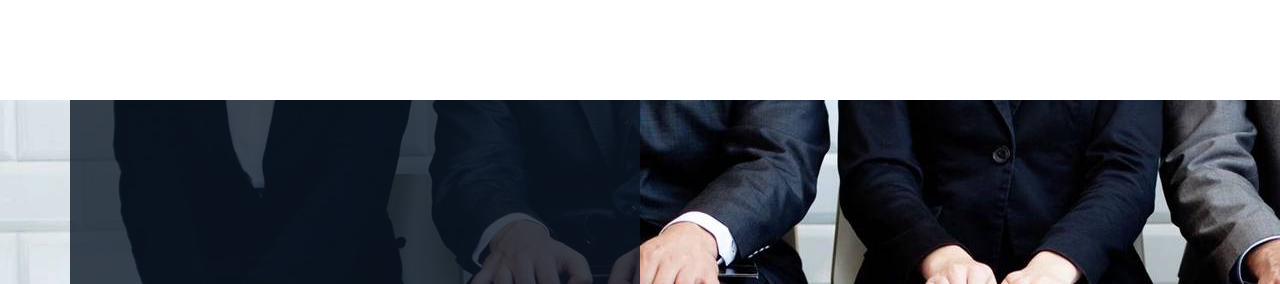
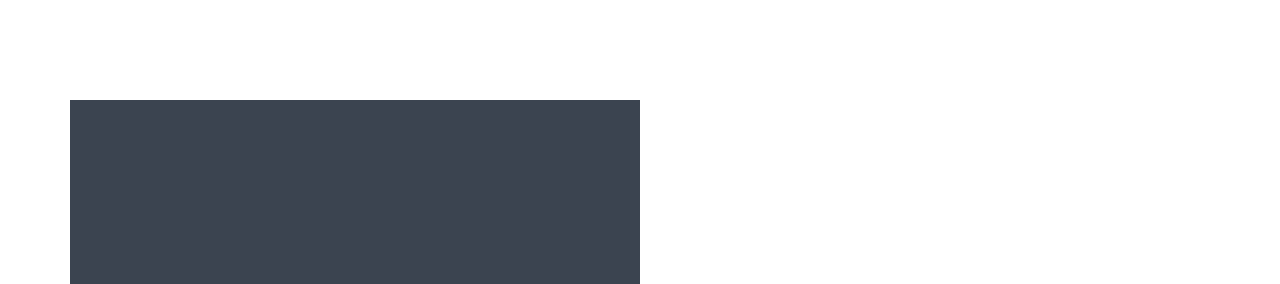
Before and after one commit to Srikanth0478/chaithu, a plain HTML site: page index.html in a window 1280 px wide. Shown: the top 284 px of the page. Drawn offline with nearby package versions, Linux system fonts and the light colour scheme.

Commit message:
sdkkbdsavjdsv

```diff
--- a/index.css
+++ b/index.css
@@ -1,17 +1,3 @@
-@import url('https://fonts.googleapis.com/css2?family=Zilla+Slab:wght@600;700&display=swap');
-@import url('https://fonts.googleapis.com/css2?family=Roboto&family=Zilla+Slab:wght@600;700&display=swap');
-body{
-    font-family: 'Zilla Slab', serif;
-    font-size: 14px;
-    box-sizing: border-box;
-}
-#banner{
-    width: 100%;
-    height: 100vh;
-    background-image: url(image.jpg);
-    background-repeat: no-repeat;
-    position: relative;
-}
 section{
     margin-top: 100px;
 }
```
